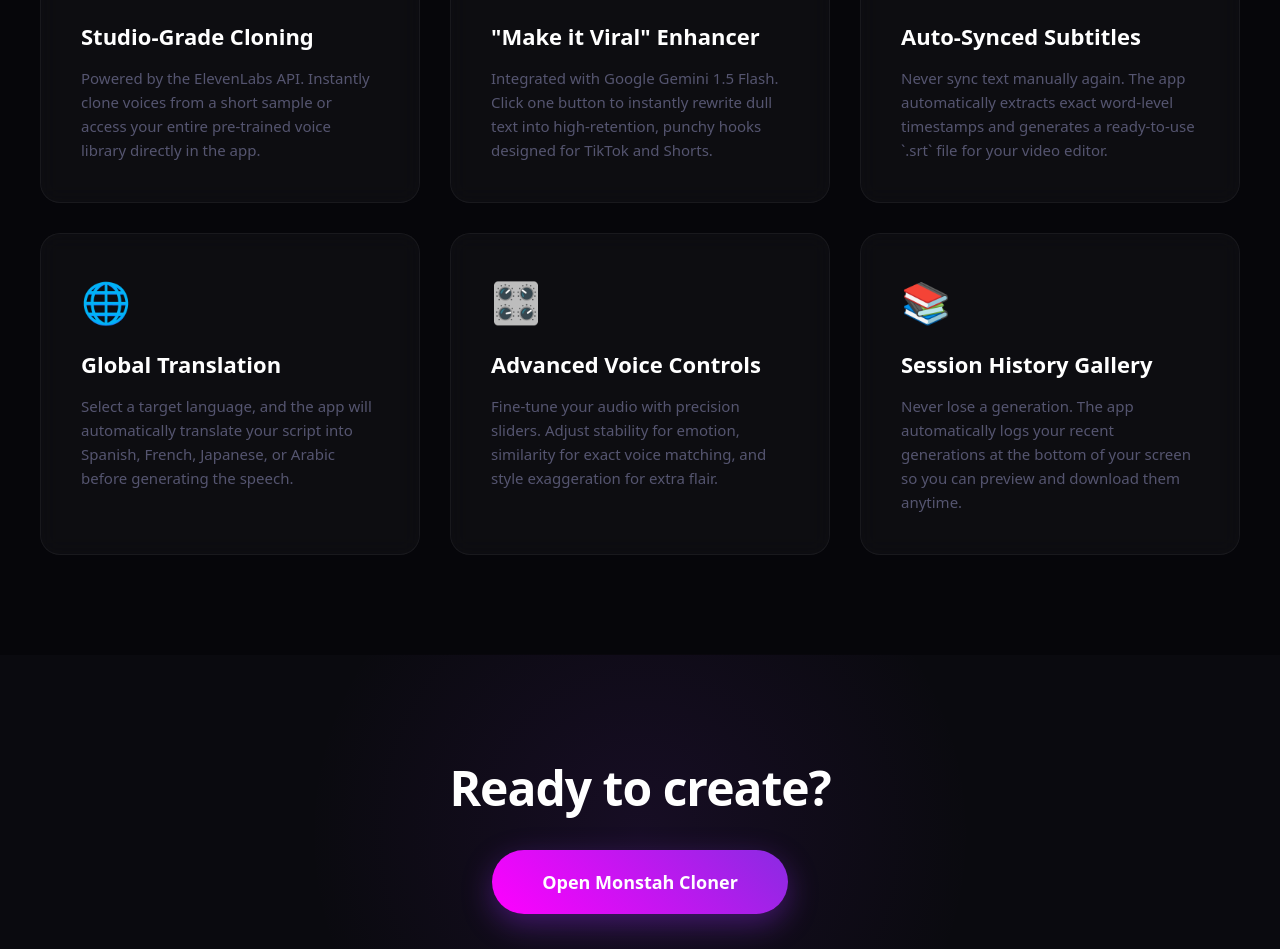
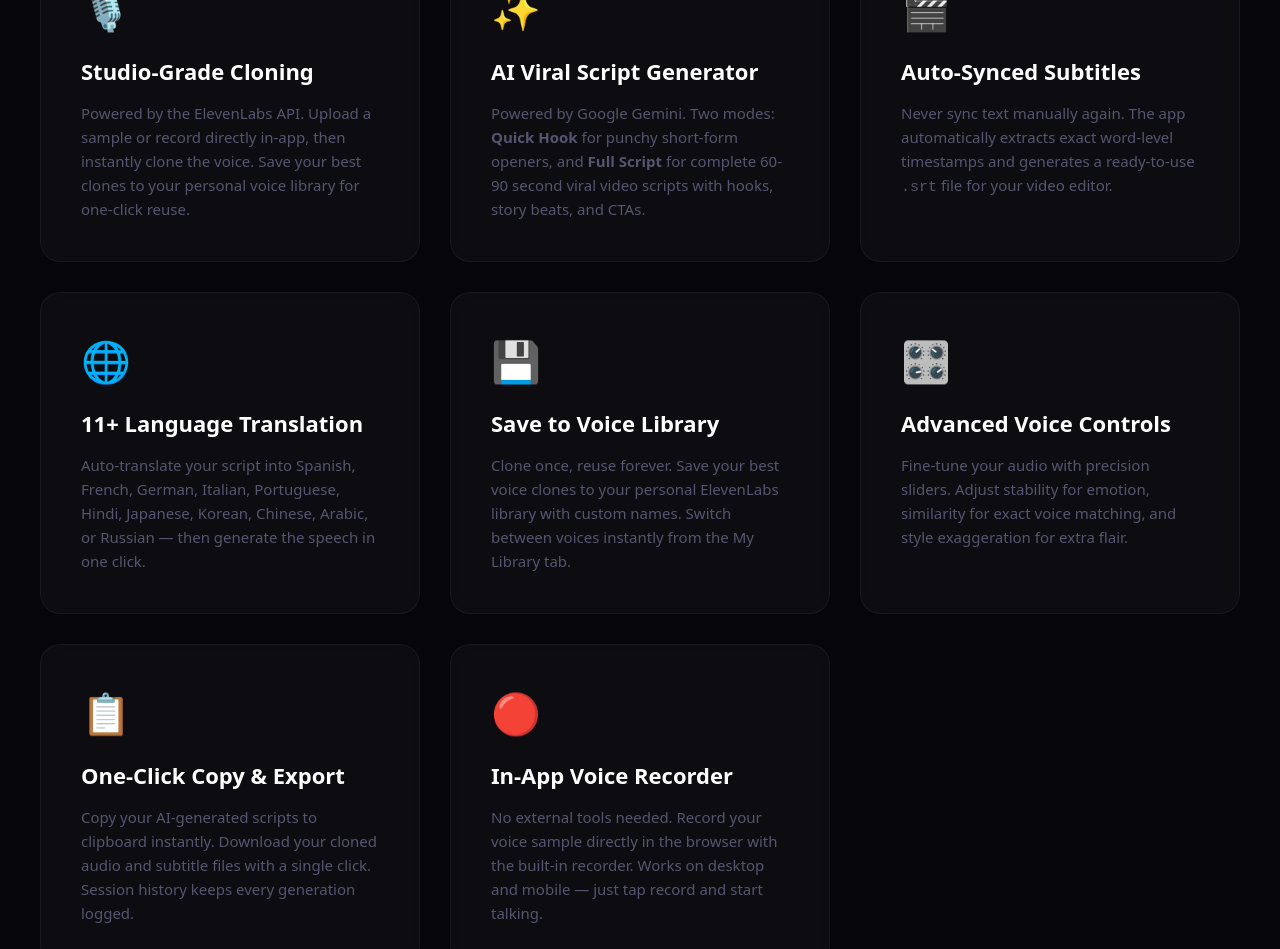
Before and after one commit to monstah123/Monstah-AI-Voice-Cloner, a Next.js app: page / in a window 1280 px wide. Shown: the part 1220-2169 px from the top of the page. Built offline with nearby package versions, Linux system fonts and the light colour scheme.

Commit message:
feat: update landing page to v3.0 with 8 feature cards reflecting all new capabilities

```diff
--- a/app/page.js
+++ b/app/page.js
@@ -48,7 +48,7 @@
 
         <div style={{ border: "1px solid rgba(255,255,255,0.1)", background: "rgba(255,255,255,0.03)", padding: "8px 16px", borderRadius: "30px", fontSize: "13px", fontWeight: "600", marginBottom: "30px", backdropFilter: "blur(10px)", display: "inline-flex", alignItems: "center", gap: "8px" }}>
           <span style={{ width: "8px", height: "8px", borderRadius: "50%", background: "#00FF00", boxShadow: "0 0 10px #00FF00" }} />
-          v2.0 is now live
+          v3.0 — Full Script Mode is live
         </div>
 
         <h1 style={{ fontSize: "clamp(48px, 6vw, 80px)", fontWeight: "900", lineHeight: "1.1", marginBottom: "20px", letterSpacing: "-2px", maxWidth: "900px" }}>
@@ -56,7 +56,7 @@
         </h1>
 
         <p style={{ fontSize: "clamp(18px, 2vw, 22px)", color: "var(--text-muted)", maxWidth: "700px", marginBottom: "40px", lineHeight: "1.6" }}>
-          Instantly clone any voice with studio-grade fidelity. Enhance scripts with Gemini AI, auto-generate perfectly synced subtitles, and translate across the globe in seconds.
+          Instantly clone any voice with studio-grade fidelity. Generate full viral scripts with AI, auto-sync subtitles, translate into 11+ languages, and build your personal voice library — all in one dashboard.
         </p>
 
         <div style={{ display: "flex", gap: "20px", flexWrap: "wrap", justifyContent: "center" }}>
@@ -84,42 +84,56 @@
             <div className="feature-card" onMouseEnter={playHoverSound} style={{ background: "rgba(255,255,255,0.03)", border: "1px solid rgba(255,255,255,0.05)", padding: "40px", borderRadius: "20px", backdropFilter: "blur(10px)" }}>
               <div style={{ fontSize: "40px", marginBottom: "20px" }}>🎙️</div>
               <h3 style={{ fontSize: "22px", fontWeight: "700", marginBottom: "15px" }}>Studio-Grade Cloning</h3>
-              <p style={{ color: "var(--text-muted)", lineHeight: "1.6", fontSize: "15px" }}>Powered by the ElevenLabs API. Instantly clone voices from a short sample or access your entire pre-trained voice library directly in the app.</p>
+              <p style={{ color: "var(--text-muted)", lineHeight: "1.6", fontSize: "15px" }}>Powered by the ElevenLabs API. Upload a sample or record directly in-app, then instantly clone the voice. Save your best clones to your personal voice library for one-click reuse.</p>
             </div>
 
             {/* Feature 2 */}
             <div className="feature-card" onMouseEnter={playHoverSound} style={{ background: "rgba(255,255,255,0.03)", border: "1px solid rgba(255,255,255,0.05)", padding: "40px", borderRadius: "20px", backdropFilter: "blur(10px)" }}>
               <div style={{ fontSize: "40px", marginBottom: "20px" }}>✨</div>
-              <h3 style={{ fontSize: "22px", fontWeight: "700", marginBottom: "15px" }}>"Make it Viral" Enhancer</h3>
-              <p style={{ color: "var(--text-muted)", lineHeight: "1.6", fontSize: "15px" }}>Integrated with Google Gemini 1.5 Flash. Click one button to instantly rewrite dull text into high-retention, punchy hooks designed for TikTok and Shorts.</p>
+              <h3 style={{ fontSize: "22px", fontWeight: "700", marginBottom: "15px" }}>AI Viral Script Generator</h3>
+              <p style={{ color: "var(--text-muted)", lineHeight: "1.6", fontSize: "15px" }}>Powered by Google Gemini. Two modes: <strong>Quick Hook</strong> for punchy short-form openers, and <strong>Full Script</strong> for complete 60-90 second viral video scripts with hooks, story beats, and CTAs.</p>
             </div>
 
             {/* Feature 3 */}
             <div className="feature-card" onMouseEnter={playHoverSound} style={{ background: "rgba(255,255,255,0.03)", border: "1px solid rgba(255,255,255,0.05)", padding: "40px", borderRadius: "20px", backdropFilter: "blur(10px)" }}>
               <div style={{ fontSize: "40px", marginBottom: "20px" }}>🎬</div>
               <h3 style={{ fontSize: "22px", fontWeight: "700", marginBottom: "15px" }}>Auto-Synced Subtitles</h3>
-              <p style={{ color: "var(--text-muted)", lineHeight: "1.6", fontSize: "15px" }}>Never sync text manually again. The app automatically extracts exact word-level timestamps and generates a ready-to-use `.srt` file for your video editor.</p>
+              <p style={{ color: "var(--text-muted)", lineHeight: "1.6", fontSize: "15px" }}>Never sync text manually again. The app automatically extracts exact word-level timestamps and generates a ready-to-use <code>.srt</code> file for your video editor.</p>
             </div>
 
             {/* Feature 4 */}
             <div className="feature-card" onMouseEnter={playHoverSound} style={{ background: "rgba(255,255,255,0.03)", border: "1px solid rgba(255,255,255,0.05)", padding: "40px", borderRadius: "20px", backdropFilter: "blur(10px)" }}>
               <div style={{ fontSize: "40px", marginBottom: "20px" }}>🌐</div>
-              <h3 style={{ fontSize: "22px", fontWeight: "700", marginBottom: "15px" }}>Global Translation</h3>
-              <p style={{ color: "var(--text-muted)", lineHeight: "1.6", fontSize: "15px" }}>Select a target language, and the app will automatically translate your script into Spanish, French, Japanese, or Arabic before generating the speech.</p>
+              <h3 style={{ fontSize: "22px", fontWeight: "700", marginBottom: "15px" }}>11+ Language Translation</h3>
+              <p style={{ color: "var(--text-muted)", lineHeight: "1.6", fontSize: "15px" }}>Auto-translate your script into Spanish, French, German, Italian, Portuguese, Hindi, Japanese, Korean, Chinese, Arabic, or Russian — then generate the speech in one click.</p>
             </div>
 
             {/* Feature 5 */}
+            <div className="feature-card" onMouseEnter={playHoverSound} style={{ background: "rgba(255,255,255,0.03)", border: "1px solid rgba(255,255,255,0.05)", padding: "40px", borderRadius: "20px", backdropFilter: "blur(10px)" }}>
+              <div style={{ fontSize: "40px", marginBottom: "20px" }}>💾</div>
+              <h3 style={{ fontSize: "22px", fontWeight: "700", marginBottom: "15px" }}>Save to Voice Library</h3>
+              <p style={{ color: "var(--text-muted)", lineHeight: "1.6", fontSize: "15px" }}>Clone once, reuse forever. Save your best voice clones to your personal ElevenLabs library with custom names. Switch between voices instantly from the My Library tab.</p>
+            </div>
+
+            {/* Feature 6 */}
             <div className="feature-card" onMouseEnter={playHoverSound} style={{ background: "rgba(255,255,255,0.03)", border: "1px solid rgba(255,255,255,0.05)", padding: "40px", borderRadius: "20px", backdropFilter: "blur(10px)" }}>
               <div style={{ fontSize: "40px", marginBottom: "20px" }}>🎛️</div>
               <h3 style={{ fontSize: "22px", fontWeight: "700", marginBottom: "15px" }}>Advanced Voice Controls</h3>
               <p style={{ color: "var(--text-muted)", lineHeight: "1.6", fontSize: "15px" }}>Fine-tune your audio with precision sliders. Adjust stability for emotion, similarity for exact voice matching, and style exaggeration for extra flair.</p>
             </div>
 
-            {/* Feature 6 */}
+            {/* Feature 7 */}
             <div className="feature-card" onMouseEnter={playHoverSound} style={{ background: "rgba(255,255,255,0.03)", border: "1px solid rgba(255,255,255,0.05)", padding: "40px", borderRadius: "20px", backdropFilter: "blur(10px)" }}>
-              <div style={{ fontSize: "40px", marginBottom: "20px" }}>📚</div>
-              <h3 style={{ fontSize: "22px", fontWeight: "700", marginBottom: "15px" }}>Session History Gallery</h3>
-              <p style={{ color: "var(--text-muted)", lineHeight: "1.6", fontSize: "15px" }}>Never lose a generation. The app automatically logs your recent generations at the bottom of your screen so you can preview and download them anytime.</p>
+              <div style={{ fontSize: "40px", marginBottom: "20px" }}>📋</div>
+              <h3 style={{ fontSize: "22px", fontWeight: "700", marginBottom: "15px" }}>One-Click Copy & Export</h3>
+              <p style={{ color: "var(--text-muted)", lineHeight: "1.6", fontSize: "15px" }}>Copy your AI-generated scripts to clipboard instantly. Download your cloned audio and subtitle files with a single click. Session history keeps every generation logged.</p>
+            </div>
+
+            {/* Feature 8 */}
+            <div className="feature-card" onMouseEnter={playHoverSound} style={{ background: "rgba(255,255,255,0.03)", border: "1px solid rgba(255,255,255,0.05)", padding: "40px", borderRadius: "20px", backdropFilter: "blur(10px)" }}>
+              <div style={{ fontSize: "40px", marginBottom: "20px" }}>🔴</div>
+              <h3 style={{ fontSize: "22px", fontWeight: "700", marginBottom: "15px" }}>In-App Voice Recorder</h3>
+              <p style={{ color: "var(--text-muted)", lineHeight: "1.6", fontSize: "15px" }}>No external tools needed. Record your voice sample directly in the browser with the built-in recorder. Works on desktop and mobile — just tap record and start talking.</p>
             </div>
 
           </div>
```
